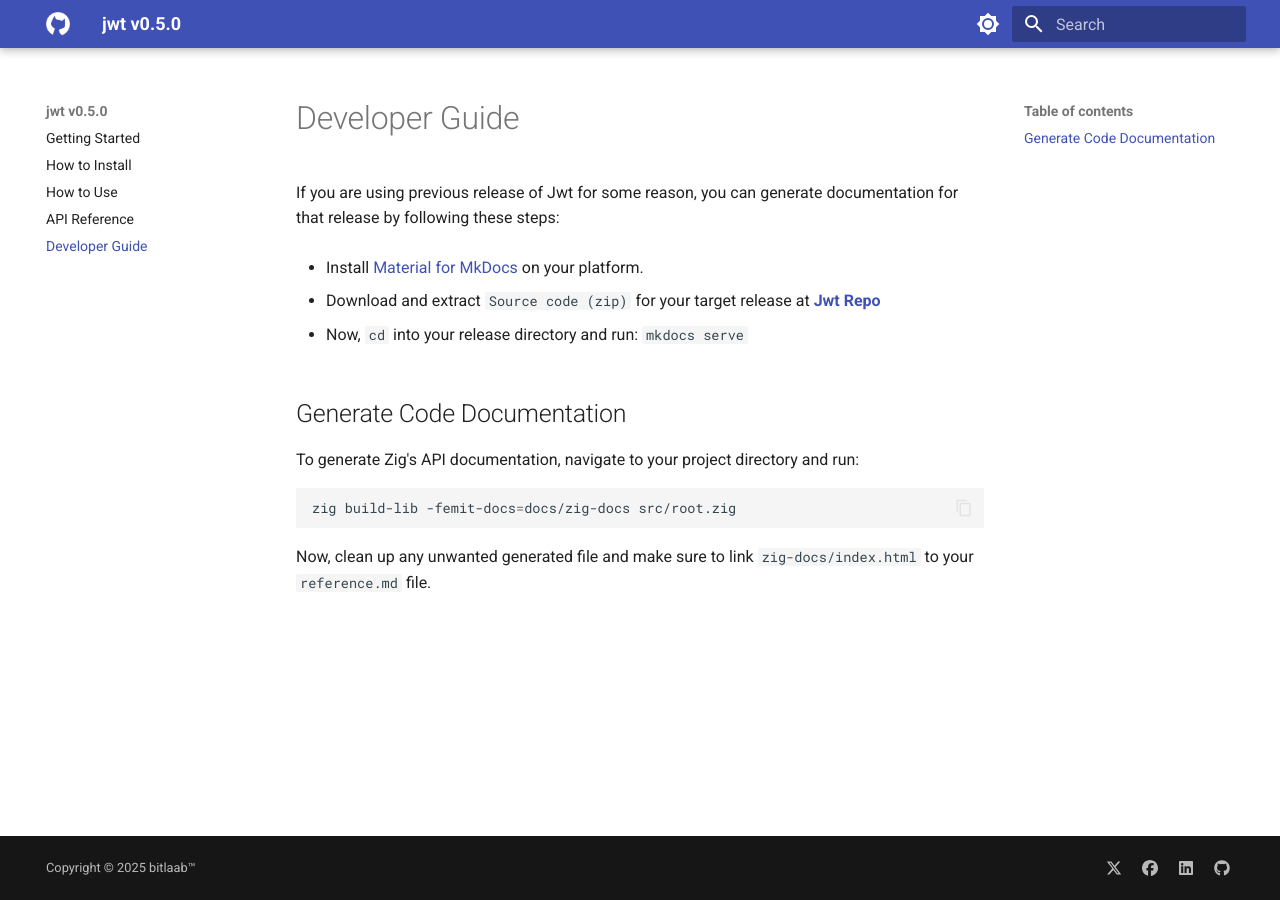
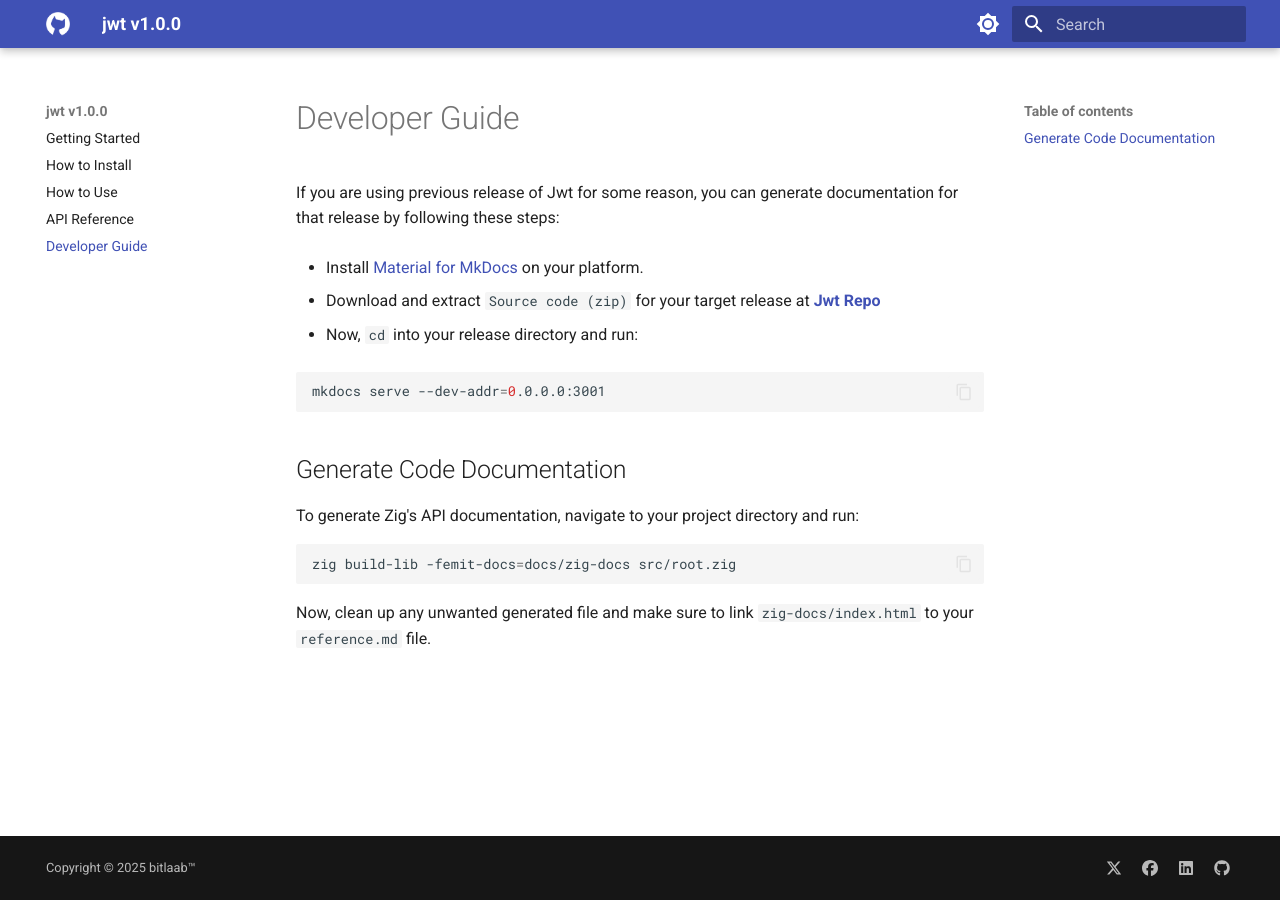
Before and after one commit to bitlaab-blitz/jwt, an MkDocs documentation site: the page built from docs/guide.md, in a window 1280 px wide. Built offline with MkDocs 1.6.1 and Material for MkDocs 9.7.7, drawn with Linux system fonts in a browser that asks for light colours.

Commit message:
tagging v1.0.0

````diff
--- a/docs/guide.md
+++ b/docs/guide.md
@@ -6,7 +6,11 @@ If you are using previous release of Jwt for some reason, you can generate docum
 
 - Download and extract `Source code (zip)` for your target release at [**Jwt Repo**](https://github.com/bitlaab-blitz/jwt)
 
-- Now, `cd` into your release directory and run: `mkdocs serve`
+- Now, `cd` into your release directory and run:
+
+```sh
+mkdocs serve --dev-addr=0.0.0.0:3001
+```
 
 ## Generate Code Documentation
 
--- a/mkdocs.yml
+++ b/mkdocs.yml
@@ -1,4 +1,4 @@
-site_name: jwt v0.5.0
+site_name: jwt v1.0.0
 site_url: http://127.0.0.1
 nav:
   - Getting Started: index.md
````
Also changed, not shown: CHANGELOG.md (+1 -1 lines), README.md (+1 -1 lines), docs/reference.md (+1 -1 lines), docs/usage.md (line endings or trailing spaces), 1 other file.
